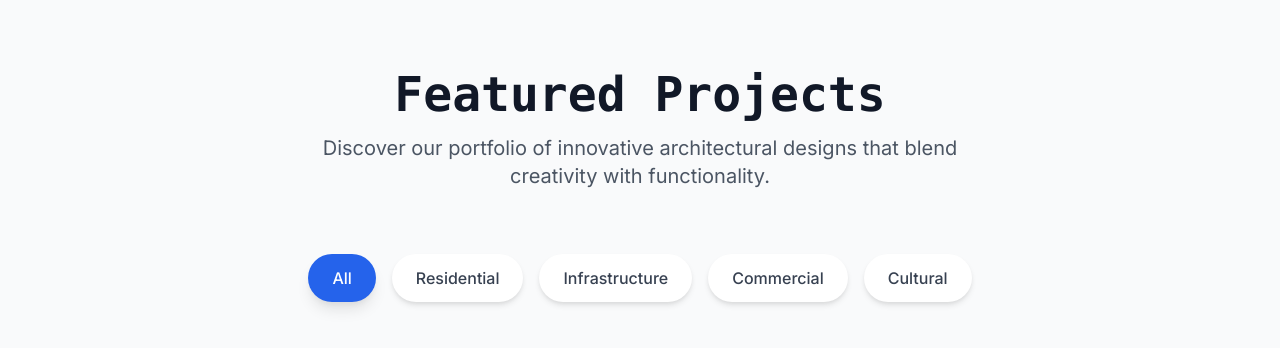
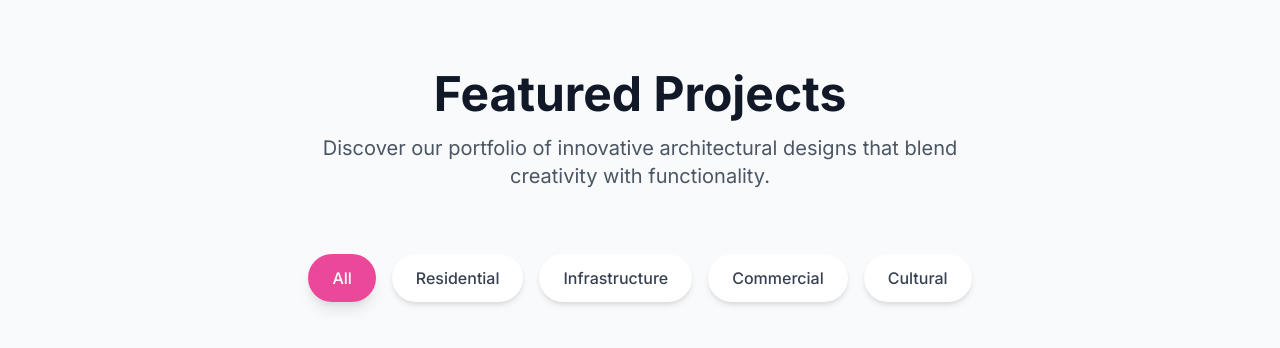
Before and after one commit to Technolity/stellar_spaces, a React (Vite) app: page / in a window 1280 px wide. Shown: the part 810-1158 px from the top of the page. Built offline with nearby package versions, Linux system fonts and the light colour scheme; grey boxes are pictures that could not be loaded.

Commit message:
Update Projects.jsx

```diff
--- a/src/components/Projects.jsx
+++ b/src/components/Projects.jsx
@@ -12,7 +12,7 @@ const Projects = () => {
     : projects.filter(project => project.category === filter)
 
   return (
-    <section id="projects" className="section-padding bg-gray-50">
+    <section id="projects" className="section-padding bg-gray-50 dark:bg-gray-800 transition-colors duration-300">
       <div className="container-custom">
         {/* Section Header */}
         <motion.div
@@ -22,7 +22,7 @@ const Projects = () => {
           viewport={{ once: true }}
           className="text-center mb-16"
         >
-  <h2 className="text-4xl sm:text-5xl font-bold text-gray-900 dark:text-gray-100 mb-4 font-mono">
+          <h2 className="text-4xl sm:text-5xl font-bold text-gray-900 dark:text-gray-100 mb-4 font-sans">
             Featured Projects
           </h2>
           <p className="text-xl text-gray-600 dark:text-gray-300 max-w-2xl mx-auto font-sans">
@@ -44,10 +44,10 @@ const Projects = () => {
               whileHover={{ scale: 1.05 }}
               whileTap={{ scale: 0.95 }}
               onClick={() => setFilter(category)}
-              className={`px-6 py-3 rounded-full font-medium transition-all duration-300 ${
+              className={`px-6 py-3 rounded-full font-medium transition-all duration-300 font-sans ${
                 filter === category
-                  ? 'bg-blue-600 text-white shadow-lg'
-                  : 'bg-white text-gray-700 hover:bg-gray-100 shadow-md'
+                  ? 'bg-pink-500 text-white shadow-lg'
+                  : 'bg-white dark:bg-gray-700 text-gray-700 dark:text-gray-300 hover:bg-gray-100 dark:hover:bg-gray-600 shadow-md'
               }`}
             >
               {category}
```
Lines whose indentation alone changed are shown as unchanged.
